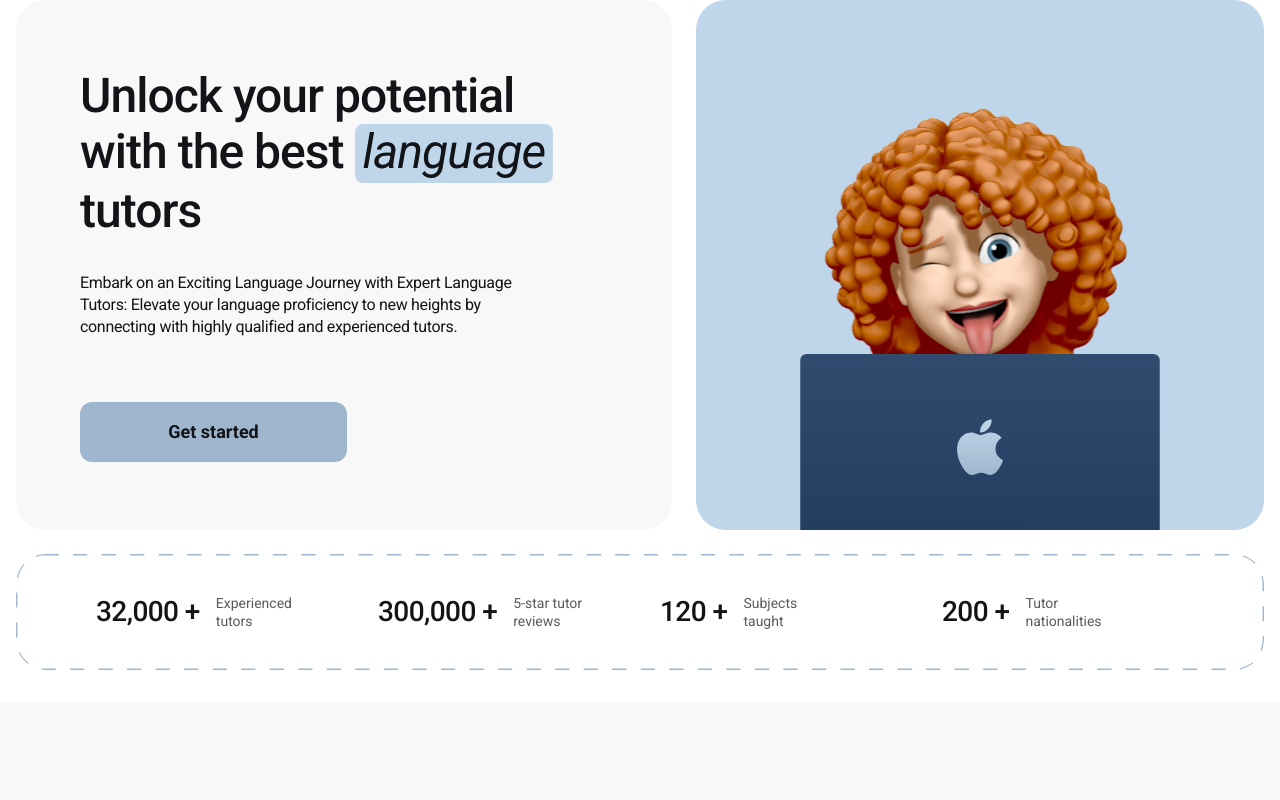
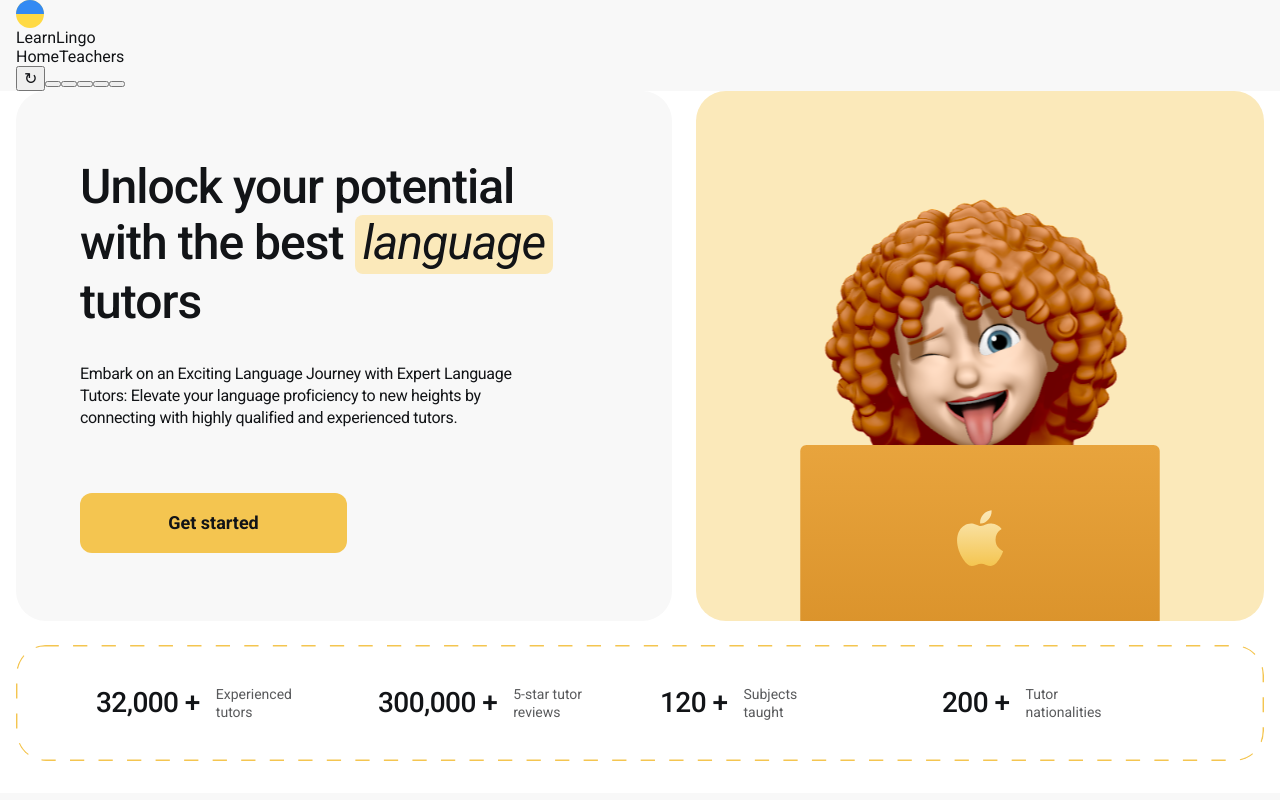
Before and after one commit to lisaVecher/learn-lingo, a React (Vite) app: page / in a window 1280 px wide. Built offline with nearby package versions, Linux system fonts and the light colour scheme.

Commit message:
add shared layout and color themes

```diff
--- a/src/app/App.jsx
+++ b/src/app/App.jsx
@@ -2,12 +2,15 @@ import HomePage from "../pages/HomePage/HomePage";
 
 import { Route, Routes } from "react-router";
 import NotFoundPage from "../pages/NotFoundPage/NotFoundPage";
+import AppLayout from "../components/AppLayout/AppLayout";
 
 function App() {
   return (
     <Routes>
-      <Route index element={<HomePage />} />
-      <Route path="*" element={<NotFoundPage />} />
+      <Route element={<AppLayout />}>
+        <Route index element={<HomePage />} />
+        <Route path="*" element={<NotFoundPage />} />
+      </Route>
     </Routes>
   );
 }
--- /dev/null
+++ b/src/components/AppLayout/AppLayout.jsx
@@ -0,0 +1,26 @@
+import { Outlet } from "react-router";
+
+import { useTheme } from "../../hooks/useTheme";
+import Header from "../Header/Header";
+import css from "./AppLayout.module.css";
+
+function AppLayout() {
+  const { theme, isRandom, selectTheme, enableRandomTheme } = useTheme();
+
+  return (
+    <div className={css.layout}>
+      <Header
+        theme={theme}
+        isRandomTheme={isRandom}
+        onSelectTheme={selectTheme}
+        onEnableRandomTheme={enableRandomTheme}
+      />
+
+      <main className={css.main}>
+        <Outlet />
+      </main>
+    </div>
+  );
+}
+
+export default AppLayout;
--- /dev/null
+++ b/src/components/Header/Header.jsx
@@ -0,0 +1,74 @@
+import { NavLink } from "react-router";
+
+import ukraineLogo from "../../assets/ukrainelogo.svg";
+import { themeOptions } from "../../data/themes";
+import Container from "../Container/Container";
+import css from "./Header.module.css";
+
+function getLinkClass({ isActive }) {
+  return `${css.link} ${isActive ? css.activeLink : ""}`;
+}
+
+function Header({ theme, isRandomTheme, onSelectTheme, onEnableRandomTheme }) {
+  return (
+    <header className={css.header}>
+      <Container className={css.content}>
+        <NavLink className={css.logo} to="/" aria-label="LearnLingo home">
+          <img
+            className={css.logoIcon}
+            src={ukraineLogo}
+            alt=""
+            aria-hidden="true"
+          />
+
+          <span>LearnLingo</span>
+        </NavLink>
+
+        <nav className={css.navigation} aria-label="Main navigation">
+          <NavLink className={getLinkClass} to="/">
+            Home
+          </NavLink>
+
+          <NavLink className={getLinkClass} to="/teachers">
+            Teachers
+          </NavLink>
+        </nav>
+
+        <div className={css.themePicker} role="group" aria-label="Color theme">
+          <button
+            className={`${css.randomThemeButton} ${
+              isRandomTheme ? css.selectedTheme : ""
+            }`}
+            type="button"
+            onClick={onEnableRandomTheme}
+            aria-label="Use a random color theme"
+            aria-pressed={isRandomTheme}
+            title="Random theme"
+          >
+            ↻
+          </button>
+
+          {themeOptions.map((option) => {
+            const isSelected = !isRandomTheme && theme === option.id;
+
+            return (
+              <button
+                className={`${css.themeButton} ${css[option.id]} ${
+                  isSelected ? css.selectedTheme : ""
+                }`}
+                type="button"
+                key={option.id}
+                onClick={() => onSelectTheme(option.id)}
+                aria-label={`Use ${option.label.toLowerCase()} theme`}
+                aria-pressed={isSelected}
+                title={`${option.label} theme`}
+              />
+            );
+          })}
+        </div>
+      </Container>
+    </header>
+  );
+}
+
+export default Header;
--- /dev/null
+++ b/src/data/themes.js
@@ -0,0 +1,21 @@
+export const themeOptions = [
+  { id: "yellow", label: "Yellow" },
+  { id: "green", label: "Green" },
+  { id: "blue", label: "Blue" },
+  { id: "pink", label: "Pink" },
+  { id: "peach", label: "Peach" },
+];
+
+const themeIds = themeOptions.map(({ id }) => id);
+
+export function isThemeId(value) {
+  return themeIds.includes(value);
+}
+
+export function getRandomTheme(excludedTheme = null) {
+  const availableThemes = themeIds.filter((theme) => theme !== excludedTheme);
+
+  const randomIndex = Math.floor(Math.random() * availableThemes.length);
+
+  return availableThemes[randomIndex];
+}
--- /dev/null
+++ b/src/hooks/useTheme.js
@@ -0,0 +1,74 @@
+import { useCallback, useLayoutEffect, useState } from "react";
+
+import { getRandomTheme, isThemeId } from "../data/themes";
+
+const STORAGE_KEY = "learnlingo-theme";
+const RANDOM_THEME_KEY = "learnlingo-random-theme";
+
+function createRandomTheme(excludedTheme = null) {
+  const randomTheme = getRandomTheme(excludedTheme);
+
+  try {
+    sessionStorage.setItem(RANDOM_THEME_KEY, randomTheme);
+  } catch {}
+
+  return randomTheme;
+}
+
+function getInitialThemeState() {
+  try {
+    const savedTheme = localStorage.getItem(STORAGE_KEY);
+
+    if (isThemeId(savedTheme)) {
+      return { theme: savedTheme, isRandom: false };
+    }
+  } catch {}
+
+  let previousRandomTheme = null;
+
+  try {
+    previousRandomTheme = sessionStorage.getItem(RANDOM_THEME_KEY);
+  } catch {}
+
+  return {
+    theme: createRandomTheme(previousRandomTheme),
+    isRandom: true,
+  };
+}
+
+export function useTheme() {
+  const [themeState, setThemeState] = useState(getInitialThemeState);
+
+  useLayoutEffect(() => {
+    document.documentElement.dataset.theme = themeState.theme;
+  }, [themeState.theme]);
+
+  const selectTheme = useCallback((theme) => {
+    if (!isThemeId(theme)) {
+      return;
+    }
+
+    try {
+      localStorage.setItem(STORAGE_KEY, theme);
+    } catch {}
+
+    setThemeState({ theme, isRandom: false });
+  }, []);
+
+  const enableRandomTheme = useCallback(() => {
+    try {
+      localStorage.removeItem(STORAGE_KEY);
+    } catch {}
+
+    setThemeState((current) => ({
+      theme: createRandomTheme(current.theme),
+      isRandom: true,
+    }));
+  }, []);
+
+  return {
+    ...themeState,
+    selectTheme,
+    enableRandomTheme,
+  };
+}
```
Also changed, not shown: src/components/AppLayout/AppLayout.module.css (added), src/components/Header/Header.module.css (added).
